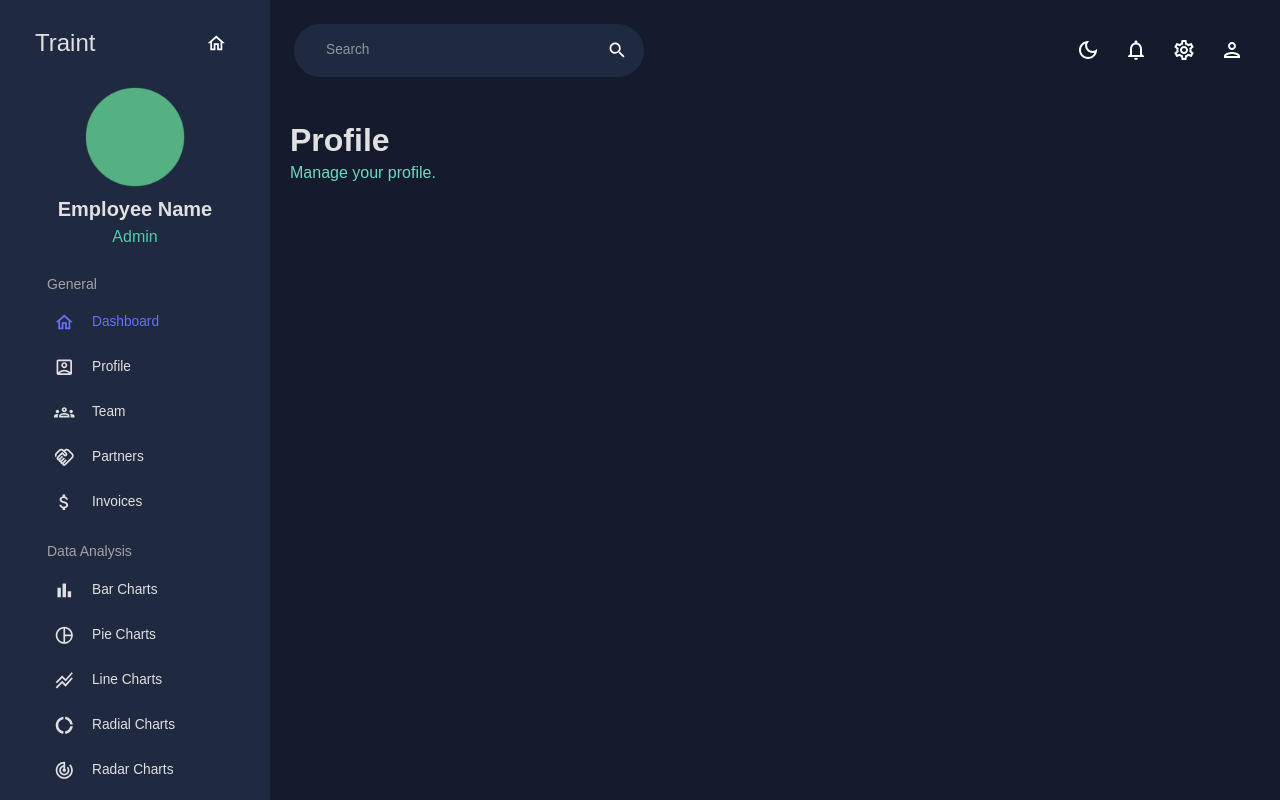
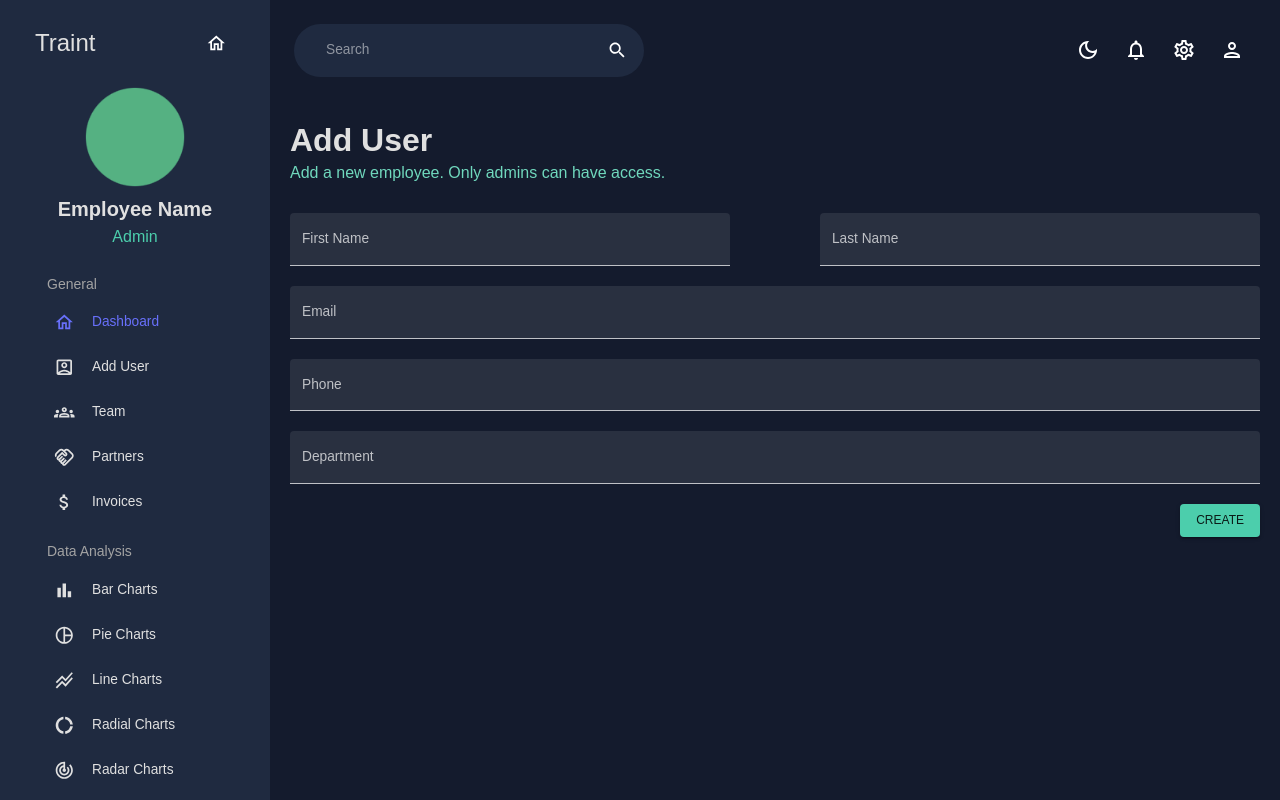
Before and after one commit to vnsoff/react-admin-dashboard, a React (Create React App) app: page /Profile in a window 1280 px wide. Built offline with nearby package versions, Linux system fonts and the light colour scheme.

Commit message:
Form to add New User

```diff
--- a/src/scenes/Profile/index.jsx
+++ b/src/scenes/Profile/index.jsx
@@ -1,13 +1,141 @@
-import { Box } from "@mui/material";
+import { Box, Button, TextField } from "@mui/material";
+import { Formik } from "formik";
+import * as yup from "yup";
+import useMediaQuery from "@mui/material/useMediaQuery";
 import Header from "../../components/Header";
 
-const Profile = () => {
-  return ( <Box m="20px">
-    <Box display="flex" justifyContent="space-between" alignItems="center">
-    <Header title="Profile" subtitle="Manage your profile."/>
+const Form = () => {
+  const isNonMobile = useMediaQuery("(min-width:600px)");
+
+  const handleFormSubmit = (values) => {
+    console.log(values);
+  };
+
+  return (
+    <Box m="20px">
+      <Header title="Add User" subtitle="Add a new employee. Only admins can have access." />
+
+      <Formik
+        onSubmit={handleFormSubmit}
+        initialValues={initialValues}
+        validationSchema={checkoutSchema}
+      >
+        {({
+          values,
+          errors,
+          touched,
+          handleBlur,
+          handleChange,
+          handleSubmit,
+        }) => (
+          <form onSubmit={handleSubmit}>
+            <Box
+              display="grid"
+              gap="20px 90px"
+              gridTemplateColumns="repeat(4, minmax(0, 1fr))"
+              sx={{
+                "& > div": { gridColumn: isNonMobile ? undefined : "span 4" },
+              }}
+            >
+              <TextField
+                fullWidth
+                variant="filled"
+                type="text"
+                label="First Name"
+                onBlur={handleBlur}
+                onChange={handleChange}
+                value={values.firstName}
+                name="firstName"
+                error={!!touched.firstName && !!errors.firstName}
+                helperText={touched.firstName && errors.firstName}
+                sx={{ gridColumn: "span 2" }}
+              />
+              <TextField
+                fullWidth
+                variant="filled"
+                type="text"
+                label="Last Name"
+                onBlur={handleBlur}
+                onChange={handleChange}
+                value={values.lastName}
+                name="lastName"
+                error={!!touched.lastName && !!errors.lastName}
+                helperText={touched.lastName && errors.lastName}
+                sx={{ gridColumn: "span 2" }}
+              />
+              <TextField
+                fullWidth
+                variant="filled"
+                type="text"
+                label="Email"
+                onBlur={handleBlur}
+                onChange={handleChange}
+                value={values.email}
+                name="email"
+                error={!!touched.email && !!errors.email}
+                helperText={touched.email && errors.email}
+                sx={{ gridColumn: "span 4" }}
+              />
+              <TextField
+                fullWidth
+                variant="filled"
+                type="text"
+                label="Phone"
+                onBlur={handleBlur}
+                onChange={handleChange}
+                value={values.contact}
+                name="contact"
+                error={!!touched.contact && !!errors.contact}
+                helperText={touched.contact && errors.contact}
+                sx={{ gridColumn: "span 4" }}
+              />
+              <TextField
+                fullWidth
+                variant="filled"
+                type="text"
+                label="Department"
+                onBlur={handleBlur}
+                onChange={handleChange}
+                value={values.address1}
+                name="address1"
+                error={!!touched.address1 && !!errors.address1}
+                helperText={touched.address1 && errors.address1}
+                sx={{ gridColumn: "span 4" }}
+              />
+            </Box>
+            <Box display="flex" justifyContent="end" mt="20px" >
+              <Button type="submit" color="secondary" variant="contained" >
+                Create
+              </Button>
+            </Box>
+          </form>
+        )}
+      </Formik>
     </Box>
-  </Box>
   );
 };
 
-export default Profile;
+const phoneRegExp =
+  /^((\+[1-9]{1,4}[ -]?)|(\([0-9]{2,3}\)[ -]?)|([0-9]{2,4})[ -]?)*?[0-9]{3,4}[ -]?[0-9]{3,4}$/;
+
+const checkoutSchema = yup.object().shape({
+  firstName: yup.string().required("required"),
+  lastName: yup.string().required("required"),
+  email: yup.string().email("invalid email").required("required"),
+  contact: yup
+    .string()
+    .matches(phoneRegExp, "Phone number is not valid")
+    .required("required"),
+  address1: yup.string().required("required"),
+  address2: yup.string().required("required"),
+});
+const initialValues = {
+  firstName: "",
+  lastName: "",
+  email: "",
+  contact: "",
+  address1: "",
+  address2: "",
+};
+
+export default Form;
--- a/src/scenes/Team/index.jsx
+++ b/src/scenes/Team/index.jsx
@@ -73,7 +73,7 @@
   ];
 
   return (
-    <Box m="20px">
+    <Box m="35px">
       <Header title="Team" subtitle="Employees working together within the organization." />
       <Box
         m="20px 0 0 0"
--- a/src/scenes/global/Sidebar.jsx
+++ b/src/scenes/global/Sidebar.jsx
@@ -135,7 +135,7 @@
               setSelected={setSelected}
             />
             <Item
-              title="Profile"
+              title="Add User"
               to="/Profile"
               icon={<AccountBoxOutlinedIcon />}
               selected={selected}
```
